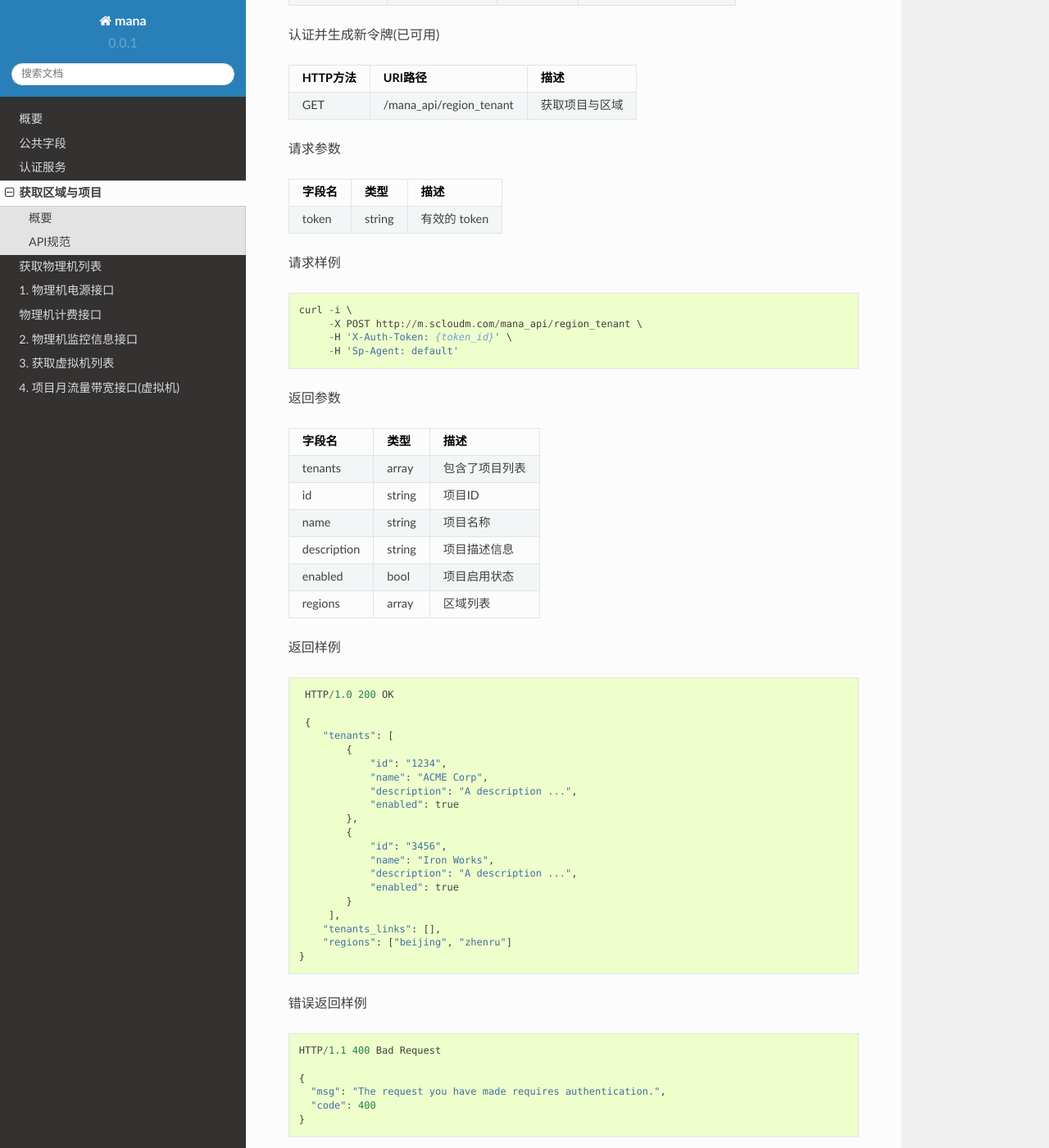
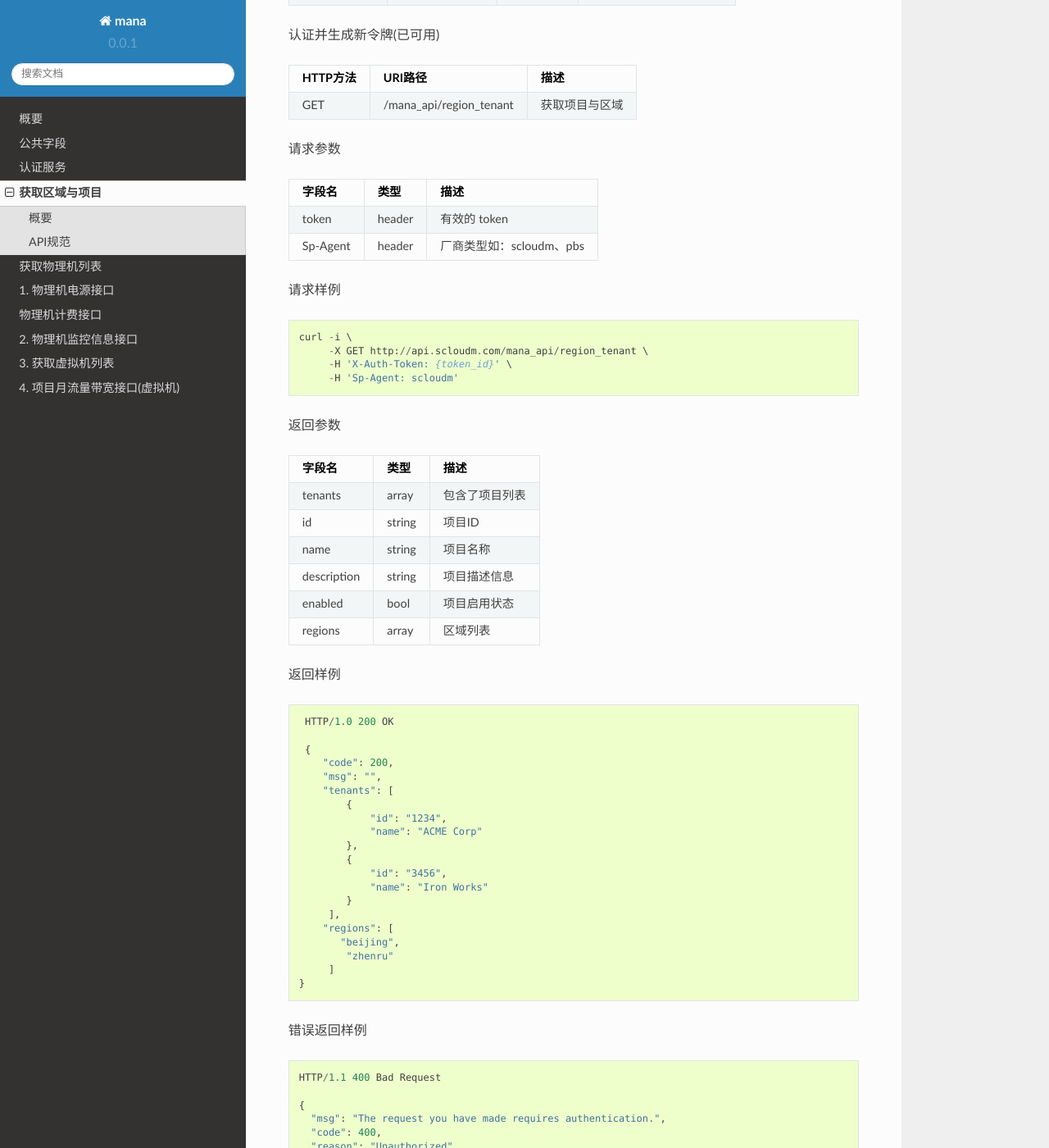
Before and after one commit to JerryDog/mana_api_doc, a Sphinx documentation site: the page built from source/region.rst, in a window 1280 px wide and 1400 px high, scrolled down 514 px. Shown: the whole window at 82% size. Built offline with Sphinx 7.4.7 and the Read the Docs theme 2.0.0, drawn with Linux system fonts in a browser that asks for light colours; some of the changed text lies outside the part shown.

Commit message:
vm返回状态更新

```diff
--- a/source/region.rst
+++ b/source/region.rst
@@ -22,7 +22,7 @@
 认证服务API入口与API列表如下：
 
 
-    * API入口: http://m.scloudm.com/
+    * API入口: http://api.scloudm.com/
     * API列表:
 
 +------------------+------------------------------+------------+--------------------------------+
@@ -42,11 +42,13 @@
 
 请求参数
 
-+-----------------------+----------+-------------------+
-|  字段名               |  类型    |  描述             |
-+=======================+==========+===================+
-|  token                |  string  |  有效的 token     |
-+-----------------------+----------+-------------------+
++-----------------------+----------+------------------------------+
+|  字段名               |  类型    |  描述                        |
++=======================+==========+==============================+
+|  token                |  header  |  有效的 token                |
++-----------------------+----------+------------------------------+
+|  Sp-Agent             |  header  |  厂商类型如：scloudm、pbs    |
++-----------------------+----------+------------------------------+
 
 请求样例
 
@@ -54,9 +56,9 @@
 
 
     curl -i \
-         -X POST http://m.scloudm.com/mana_api/region_tenant \
+         -X GET http://api.scloudm.com/mana_api/region_tenant \
          -H 'X-Auth-Token: {token_id}' \
-         -H 'Sp-Agent: default'
+         -H 'Sp-Agent: scloudm'
 
 
 返回参数
@@ -85,22 +87,22 @@
     HTTP/1.0 200 OK
 
     {
+       "code": 200,
+       "msg": "",
        "tenants": [
            {
                "id": "1234",
-               "name": "ACME Corp",
-               "description": "A description ...",
-               "enabled": true
+               "name": "ACME Corp"
            },
            {
                "id": "3456",
-               "name": "Iron Works",
-               "description": "A description ...",
-               "enabled": true
+               "name": "Iron Works"
            }
         ],
-       "tenants_links": [],
-       "regions": ["beijing", "zhenru"]
+       "regions": [
+          "beijing",
+           "zhenru"
+        ]
    }
 
 
```
Also changed, not shown: other parts of source/region.rst (+2 -1 lines), source/identify.rst (+8 -6 lines), source/vm.rst (+21 -17 lines).
